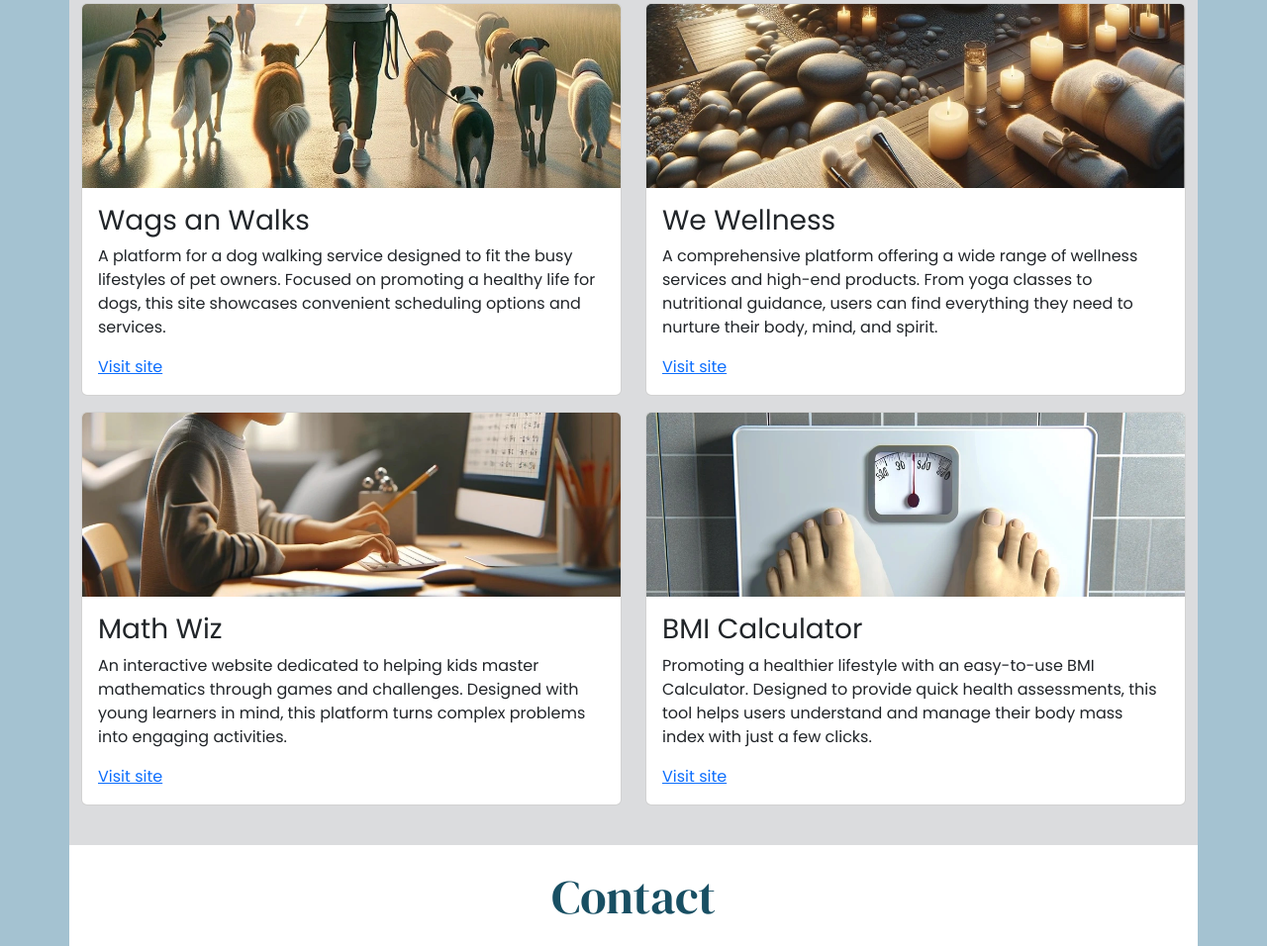
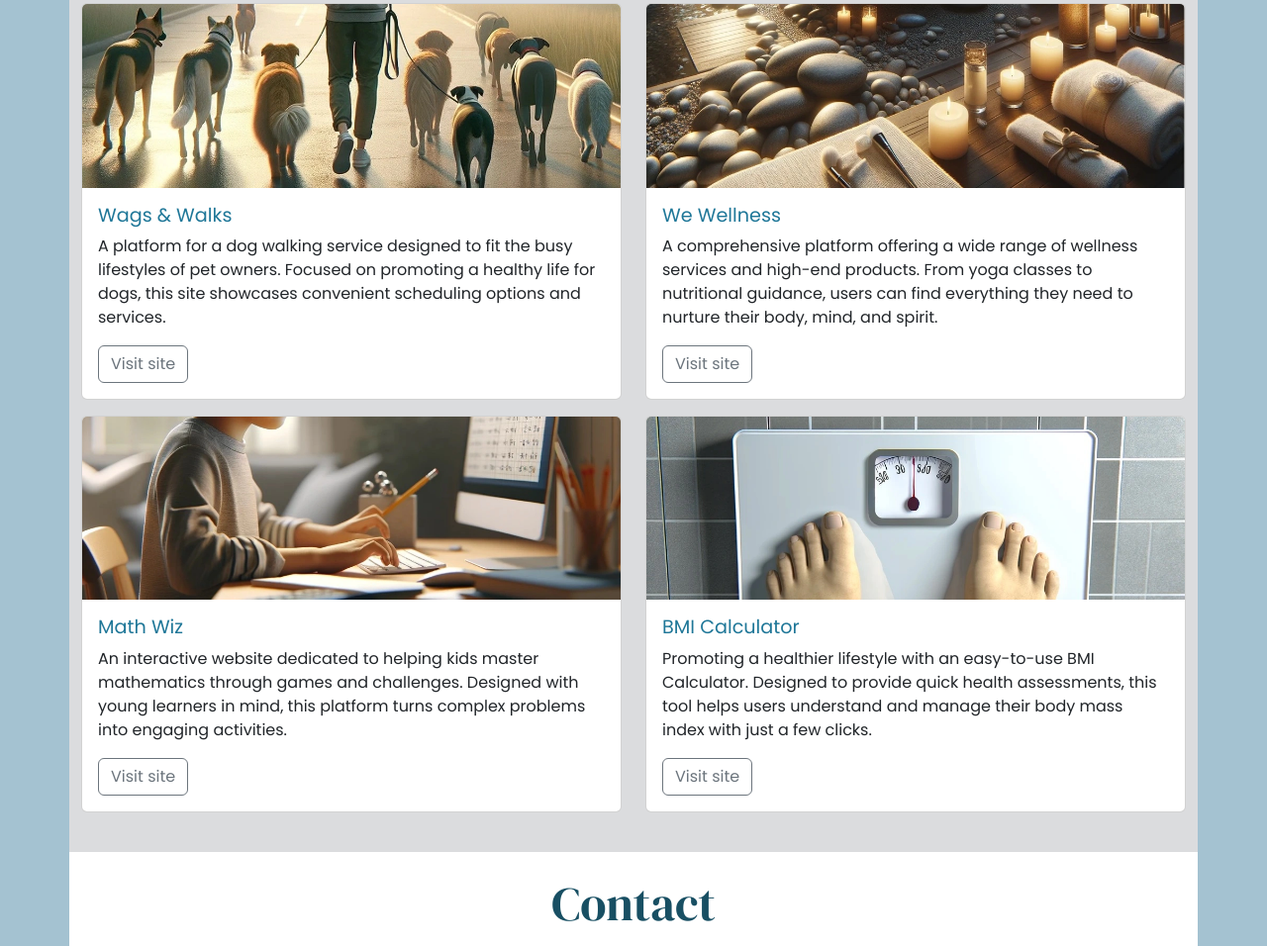
Before and after one commit to isadoraspirov/bootstraping-a-portfolio, a plain HTML site: page index.html in a window 1280 px wide. Shown: the part 1211-2167 px from the top of the page at 99% size. Drawn offline with nearby package versions, Linux system fonts and the light colour scheme.

Commit message:
Adding customs to the portfolio buttons

```diff
--- a/assets/css/style.css
+++ b/assets/css/style.css
@@ -32,6 +32,19 @@ h2 {
     background-color: #dbdcde; /* light grey */
 }
 
+#portfolio .card-title {
+    color: #1f7798; /* mid-blue */
+    font-size: 1.2rem;
+}
+
+#portfolio .btn-outline-secondary:hover {
+    background-color: #1f7798; /* mid blue */
+}
+
+#portfolio .card-text {
+    min-height: 120px;
+}
+
 /* Contact Section */
 
 #contact {
@@ -48,3 +61,13 @@ h2 {
     min-height: 500px;
     padding: 7% 5%;
 }
+
+/* Media queries */
+
+/* Use Bootstrap breakpoint for XL screens */
+@media screen and (min-width: 1200px) {
+    /* Fixes all portfolio cards being too tall on xl screens */
+    #portfolio .card-text{
+        min-height: auto;
+    }
+}
--- a/index.html
+++ b/index.html
@@ -13,8 +13,7 @@
     />
 
     <!-- stylesheet-->
-    <link rel="stylesheet" href="assets/css/style.css">
-
+    <link rel="stylesheet" href="assets/css/style.css" />
   </head>
 
   <body>
@@ -138,11 +137,11 @@
 
       <section id="portfolio" class="container pb-4">
         <div class="row">
-          <!-- col-12 take all of 12 columns of the row, full width
-                my-4 my margin on the y-axis (top and bottom) 4 = the size of the margin (moderate spacing) -->
+          <!-- my-4 used to add top and bottom margin to heading -->
           <div class="col-12 text-center my-4">
             <h2 class="display-5">Portfolio</h2>
           </div>
+          <!-- cols for cards -->
           <div class="col-12 col-md-6">
             <div class="card mb-3">
               <img
@@ -151,18 +150,17 @@
                 alt="A man walking several dogs early in the morning"
               />
               <div class="card-body">
-                <h3 class="card-title">Wags an Walks</h3>
+                <h3 class="card-title">Wags & Walks</h3>
                 <p class="card-text">
                   A platform for a dog walking service designed to fit the busy
                   lifestyles of pet owners. Focused on promoting a healthy life
                   for dogs, this site showcases convenient scheduling options
                   and services.
                 </p>
-                <a href="#" class="btn-outline-secondary">Visit site</a>
+                <a href="#" class="btn btn-outline-secondary">Visit site</a>
               </div>
             </div>
           </div>
-
           <div class="col-12 col-md-6">
             <div class="card mb-3">
               <img
@@ -178,11 +176,10 @@
                   nutritional guidance, users can find everything they need to
                   nurture their body, mind, and spirit.
                 </p>
-                <a href="#" class="btn-outline-secondary">Visit site</a>
+                <a href="#" class="btn btn-outline-secondary">Visit site</a>
               </div>
             </div>
           </div>
-
           <div class="col-12 col-md-6">
             <div class="card mb-3">
               <img
@@ -198,11 +195,10 @@
                   learners in mind, this platform turns complex problems into
                   engaging activities.
                 </p>
-                <a href="#" class="btn-outline-secondary">Visit site</a>
+                <a href="#" class="btn btn-outline-secondary">Visit site</a>
               </div>
             </div>
           </div>
-
           <div class="col-12 col-md-6">
             <div class="card mb-3">
               <img
@@ -218,7 +214,7 @@
                   tool helps users understand and manage their body mass index
                   with just a few clicks.
                 </p>
-                <a href="#" class="btn-outline-secondary">Visit site</a>
+                <a href="#" class="btn btn-outline-secondary">Visit site</a>
               </div>
             </div>
           </div>
```
